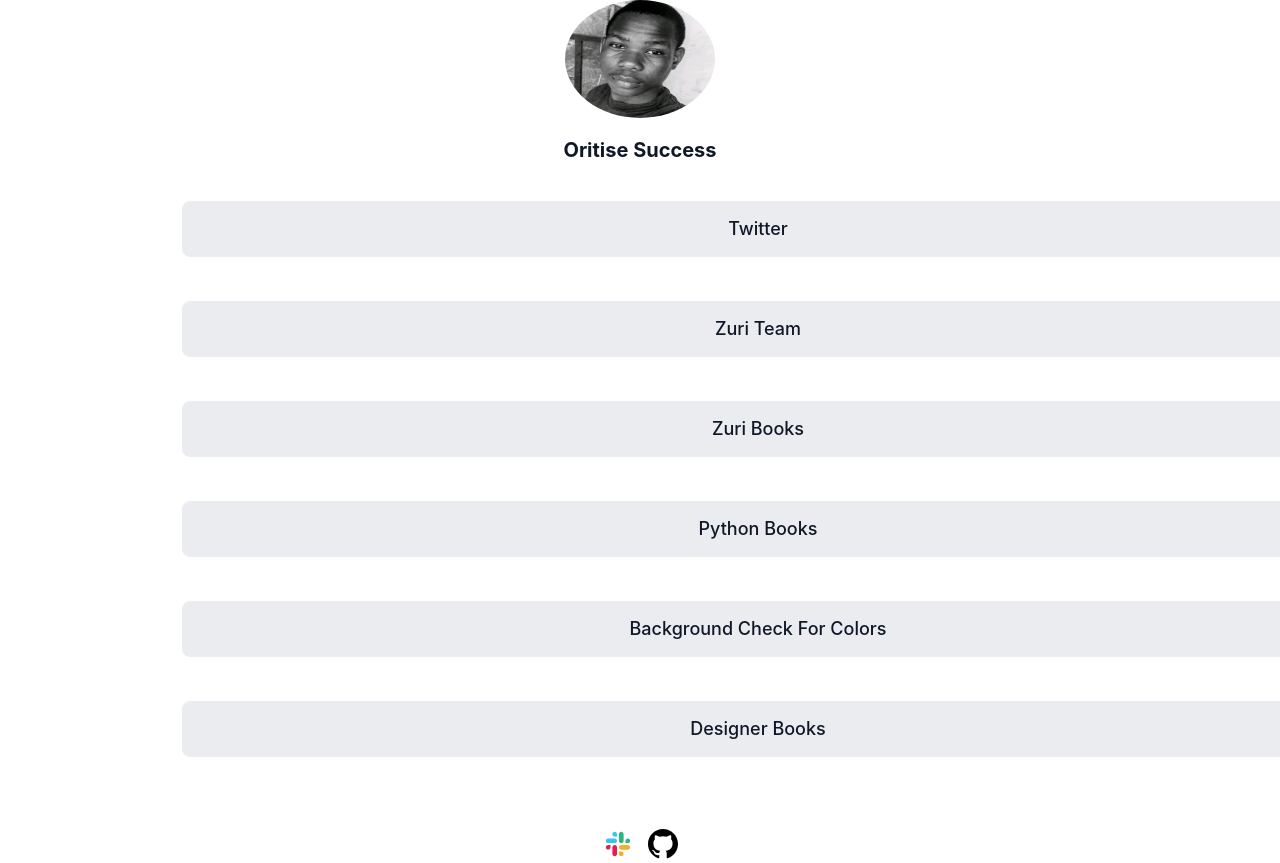
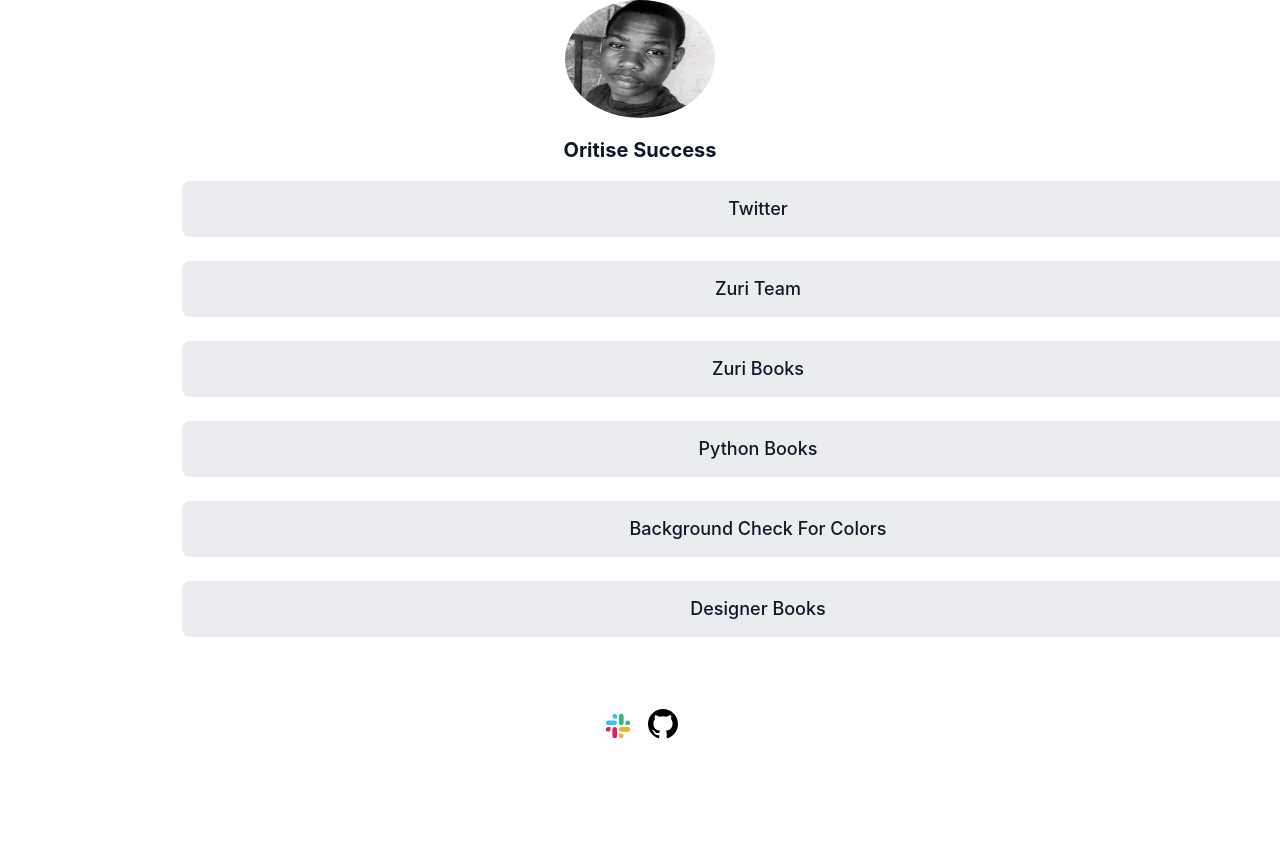
Before and after one commit to oritise1/hngi9-linktree-project, a React (Create React App) app: page / in a window 1280 px wide. Shown: the top 863 px of the page. After the commit the page ends 800 px from the top, so only its background shows below. Built offline with nearby package versions, Linux system fonts and the light colour scheme.

Commit message:
remove unused code

```diff
--- a/src/App.js
+++ b/src/App.js
@@ -1,4 +1,3 @@
-import logo from './logo.svg';
 import './App.css';
 import Button from './components/Button';
 
@@ -45,7 +44,7 @@
     <div className="App">
 
       <div className='profileWrapper'>
-        <img src={ProfileImg} id='profile__img'/>
+        <img src={ProfileImg} id='profile__img'alt='img'/>
         <h2 className='profileName'>Oritise Success</h2>
       </div>
       {item.map(data => {
@@ -58,9 +57,7 @@
       })}
 
       <div className='IconWrapper'>
-        <a href=''>
           <img src={SlackIcon} alt='Slack-icon' className='icon' style={{marginRight: '15px'}}/>
-        </a>
         <a  href='https://github.com/oritise1'>
           <img src={GitHubIcon} alt='github-icon' className='icon'/>
         </a>
--- a/src/components/Button/index.jsx
+++ b/src/components/Button/index.jsx
@@ -4,9 +4,6 @@
 const Button = (props) => {
   return (
     <div>
-        <div>
-            <img src="" />
-        </div>
           <button type="button"className="ButtonWrapper">
             <a href={props.link} target={"_blank"} rel="noreferrer">
               <p>{props.title}</p>
```
